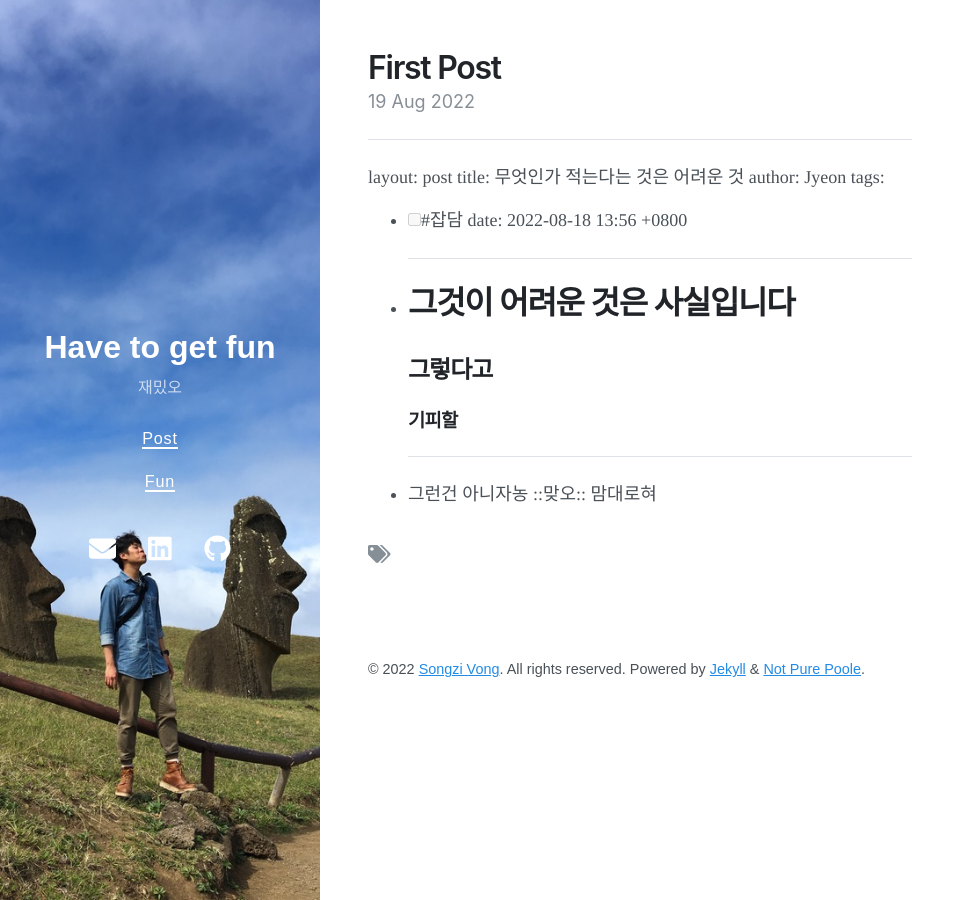
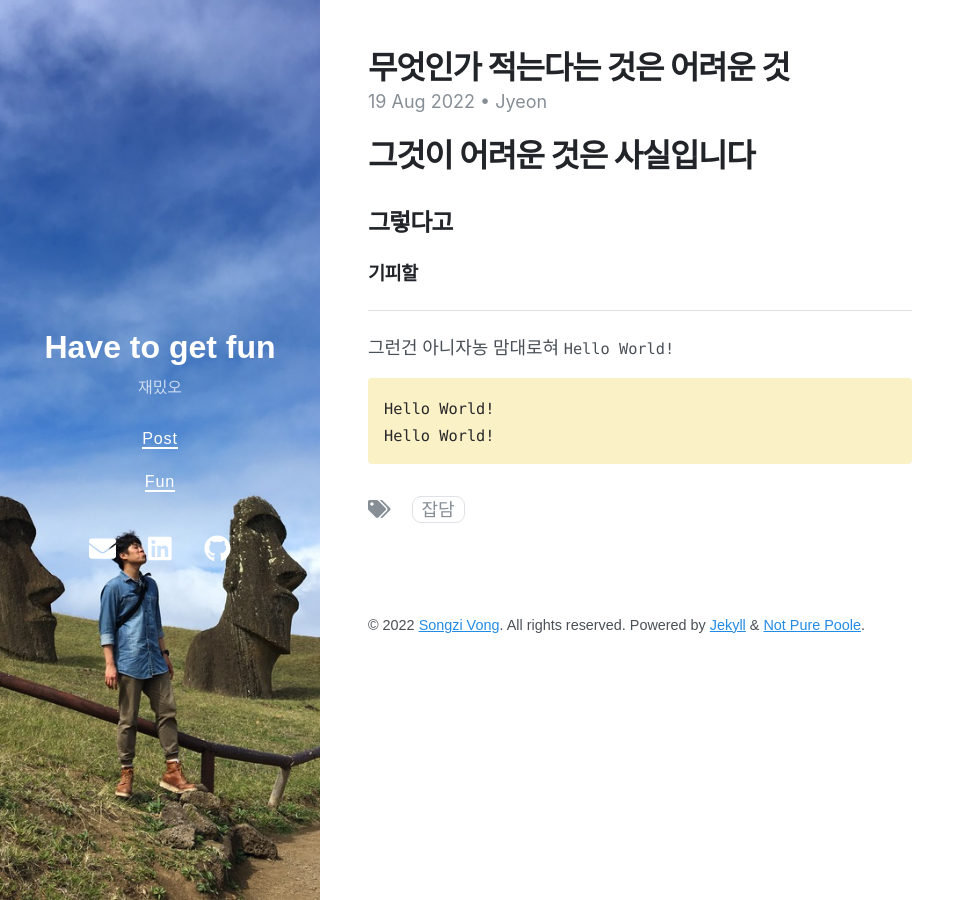
Before and after one commit to LeeJyeon/LeeJyeon.github.io, a Jekyll site: the page built from _posts/2022-08-19-first-post.md, in a window 1280 px wide. Shown: the whole page, without its empty margins (0-975 px from the left). Built offline with Jekyll 4.4.1, drawn with Linux system fonts in a browser that asks for light colours; nearby versions of some CDN libraries; our own code applies the rules of GitHub Pages for plain Markdown files.

Commit message:
first post

````diff
--- a/_posts/2022-08-19-first-post.md
+++ b/_posts/2022-08-19-first-post.md
@@ -1,14 +1,19 @@
-- - - -
+---
 layout: post
 title: 무엇인가 적는다는 것은 어려운 것
 author: Jyeon
 tags:
-- [ ] #잡담
-date: 2022-08-18 13:56 +0800
-- - - -
+- 잡담
+date: 2022-08-19 19:19 +0800
+---
 # 그것이 어려운 것은 사실입니다
 ## 그렇다고
 ### 기피할
-- - - -
+---
 그런건 아니자농
-::맞오::  맘대로혀
+  맘대로혀
+`Hello World!`
+```
+Hello World!
+Hello World!
+```
````
Also changed, not shown: 1 other file.
